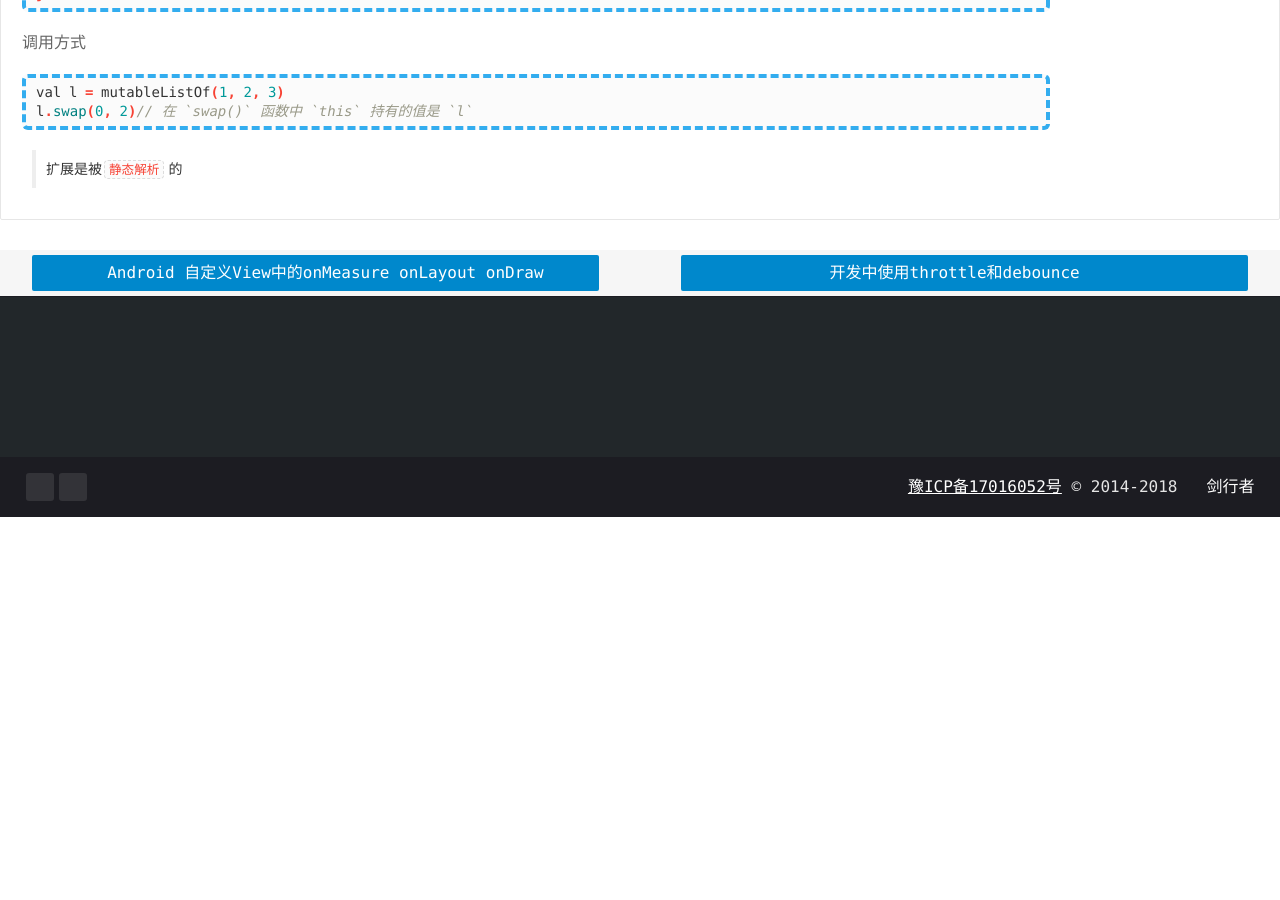
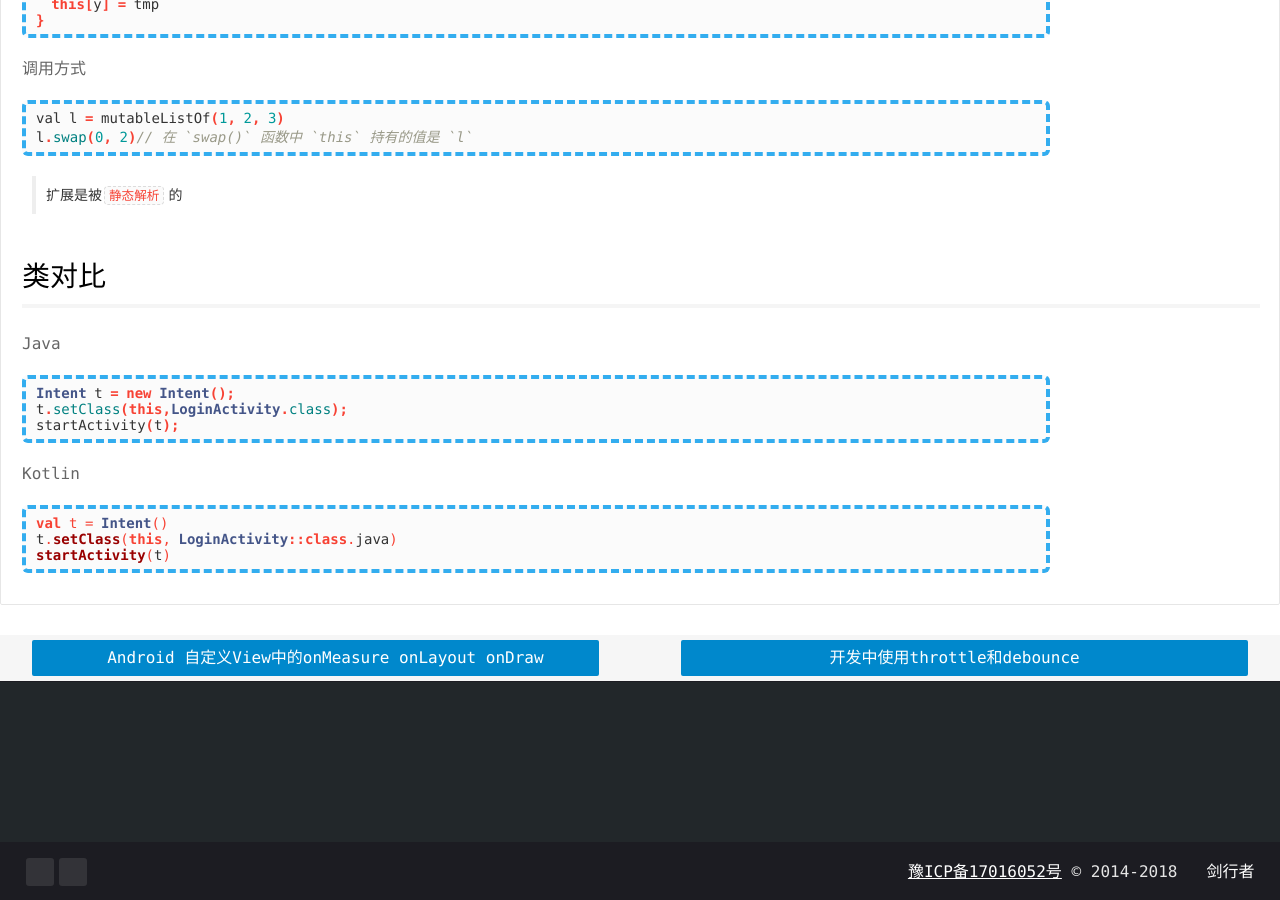
Before and after one commit to psvmc/myblog_jekyll, a Jekyll site: the page built from _posts/2017-12-24-android-kotlin.md, in a window 1280 px wide and 900 px high, scrolled down 4090 px. Built offline with Jekyll 4.4.1, drawn with Linux system fonts in a browser that asks for light colours; comment, search, counter and statistics services are not loaded; before the commit the page ends 4607 px from its top, so only the background shows below that.

Commit message:
文章更新

````diff
--- a/_posts/2017-12-24-android-kotlin.md
+++ b/_posts/2017-12-24-android-kotlin.md
@@ -189,3 +189,21 @@ l.swap(0, 2)// 在 `swap()` 函数中 `this` 持有的值是 `l`
 ```
 
 > 扩展是被`静态解析`的
+
+## 类对比
+
+Java
+
+```java
+Intent t = new Intent();
+t.setClass(this,LoginActivity.class);
+startActivity(t);
+```
+
+Kotlin
+
+```kotlin
+val t = Intent()
+t.setClass(this, LoginActivity::class.java)
+startActivity(t)
+```
````
